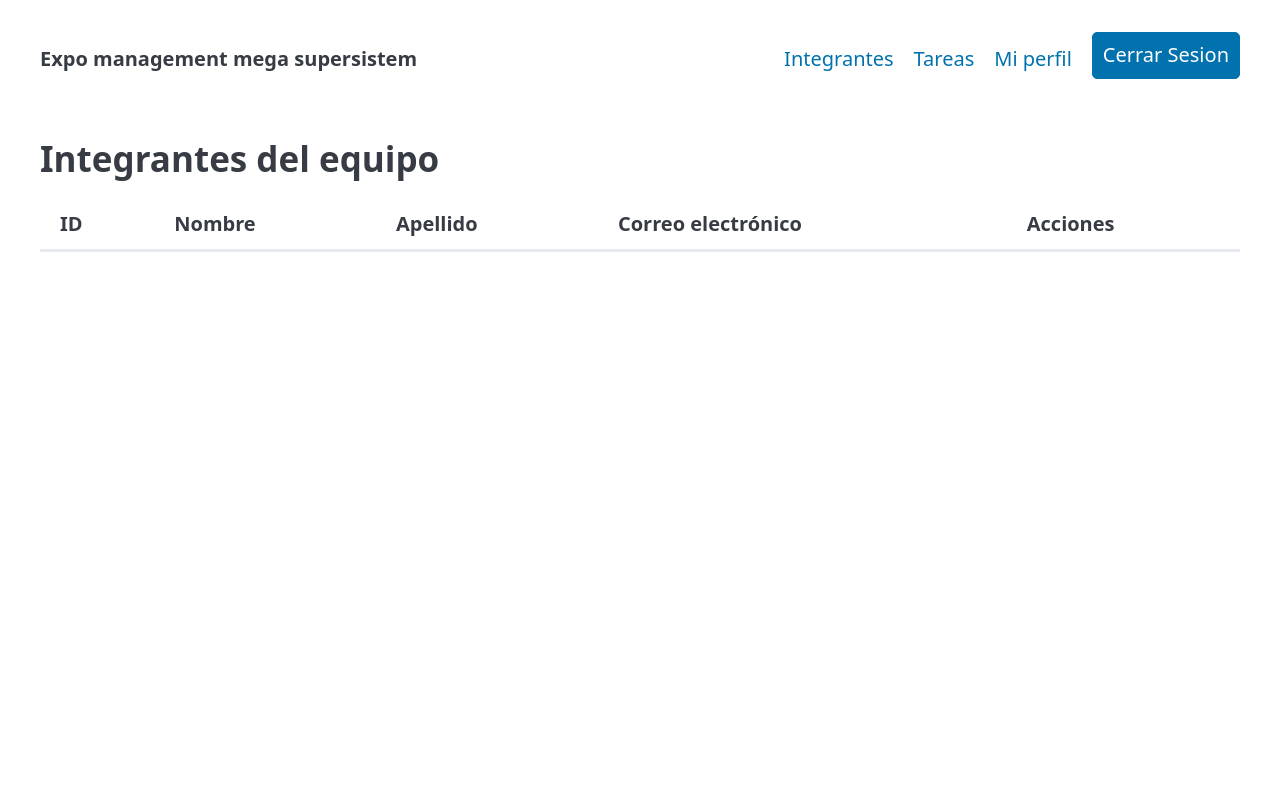
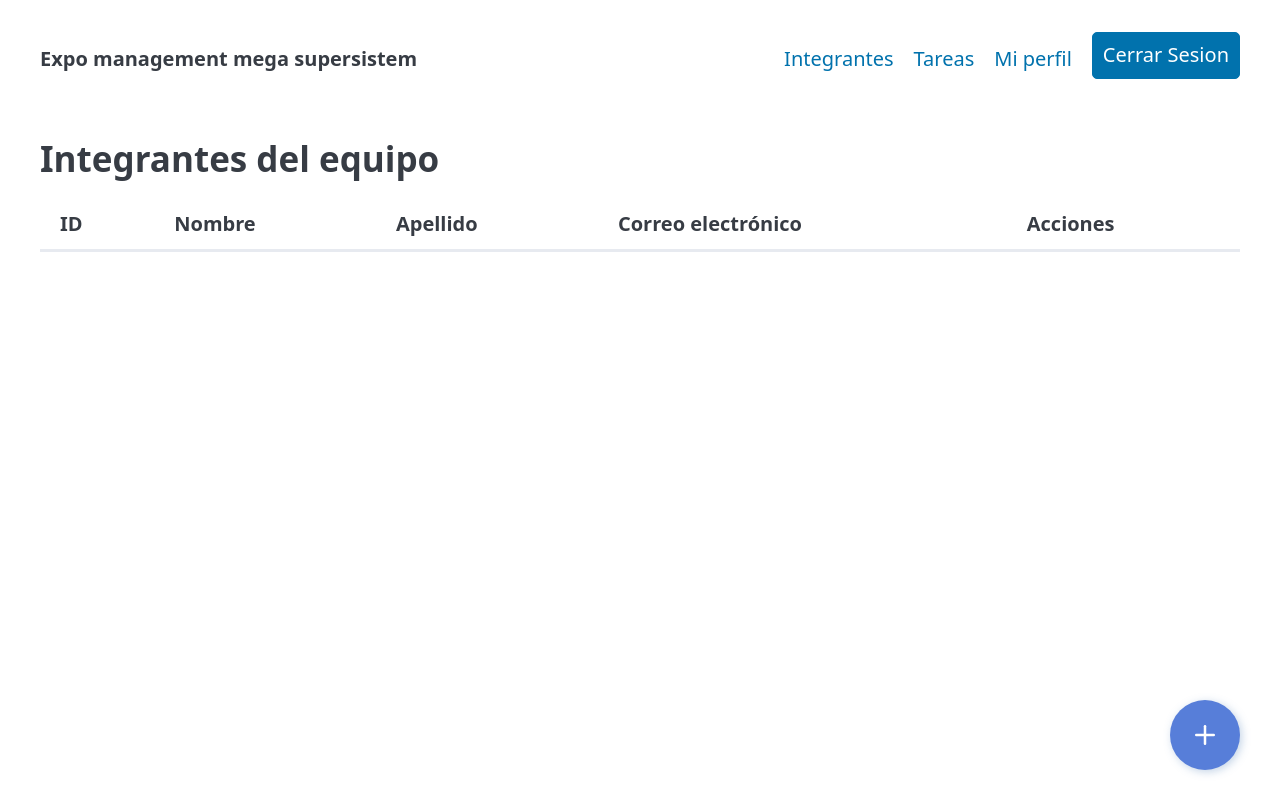
Before and after one commit to Diaz-coding-01/CRUD-Web---Get---Edwin-D, a plain HTML site: page index.html in a window 1280 px wide. Drawn offline with nearby package versions, Linux system fonts and the light colour scheme; no server answers.

Commit message:
botón de agregar registro

```diff
--- /dev/null
+++ b/css/style.css
@@ -0,0 +1,25 @@
+.add-button{
+    position: fixed;
+    bottom: 30px;
+    right: 40px;
+    background-color: #577ed9;
+    color: #fff;
+    border-radius: 50%;
+    border: none;
+    width: 70px;
+    height: 70px;
+    box-shadow: 2px 2px 8px 0px rgba(87, 132, 186, 0.35);
+    display: flex;
+    justify-content: center;
+    align-items: center;
+    z-index: 1001; /*Para que el botón quede siempre "encima" del resto del contenido*/
+    transition: transform 0.4s;
+}
+
+.add-button:hover{
+    transform: scale(1.1);
+}
+
+.tabla-scroll{
+    overflow-x: auto;
+}
--- a/index.html
+++ b/index.html
@@ -4,8 +4,8 @@
     <meta charset="UTF-8">
     <meta name="viewport" content="width=device-width, initial-scale=1.0">
     <title>Mega supersistema RISKOR</title>
-    <link rel="stylesheet" href="https://cdn.jsdelivr.net/npm/@picocss/pico@2/css/pico.min.css"
->
+    <link rel="stylesheet" href="https://cdn.jsdelivr.net/npm/@picocss/pico@2/css/pico.min.css">
+    <link rel="stylesheet" href="css/style.css">
 </head>
 <body>
     <header class="container">
@@ -23,6 +23,7 @@
     </header>
     <main class="container">
         <h2>Integrantes del equipo</h2>
+        <div class="tabla-scroll" id="tabla">
             <table id="tabla" class="overflow-auto striped">
                 <thead>
                     <tr>
@@ -37,7 +38,13 @@
 
                 </tbody>
             </table>
+        </div>
     </main>
+
+    <button class="add-button" id="btnAgregar" title="Agregar Integrante">
+        <svg xmlns="http://www.w3.org/2000/svg" width="32" height="32" viewBox="0 0 24 24" fill="none" stroke="currentColor" stroke-width="2" stroke-linecap="round" stroke-linejoin="round" class="lucide lucide-plus-icon lucide-plus"><path d="M5 12h14"/><path d="M12 5v14"/></svg>
+    </button>
+
     <script src="JS/script.js"></script>
 </body>
 </html>
```
Lines whose indentation alone changed are shown as unchanged.
